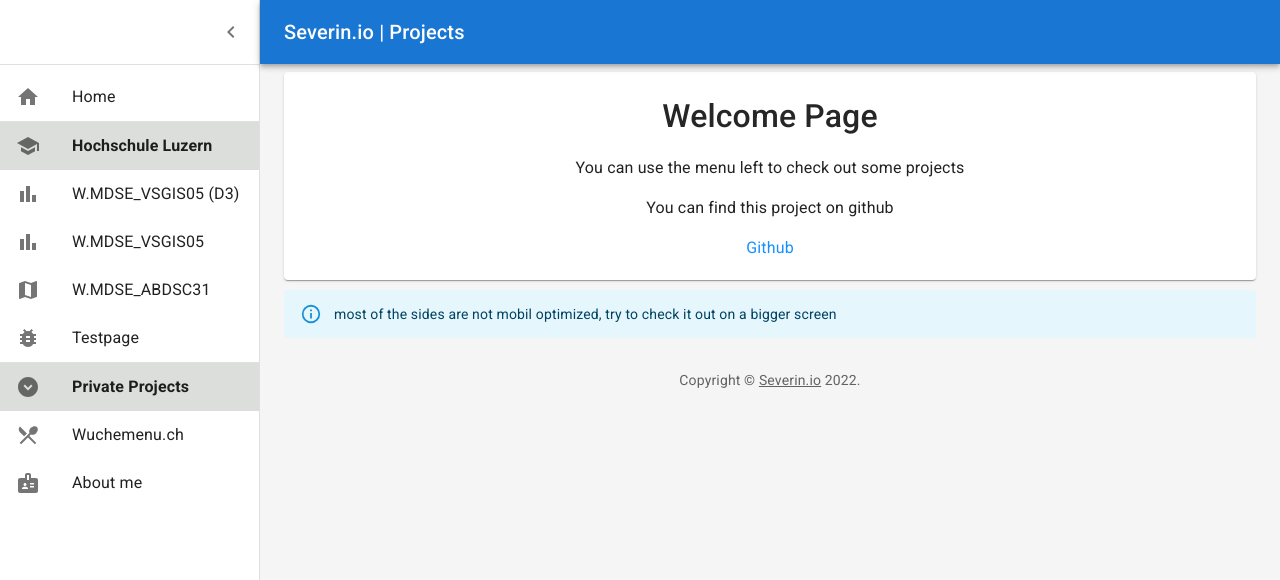
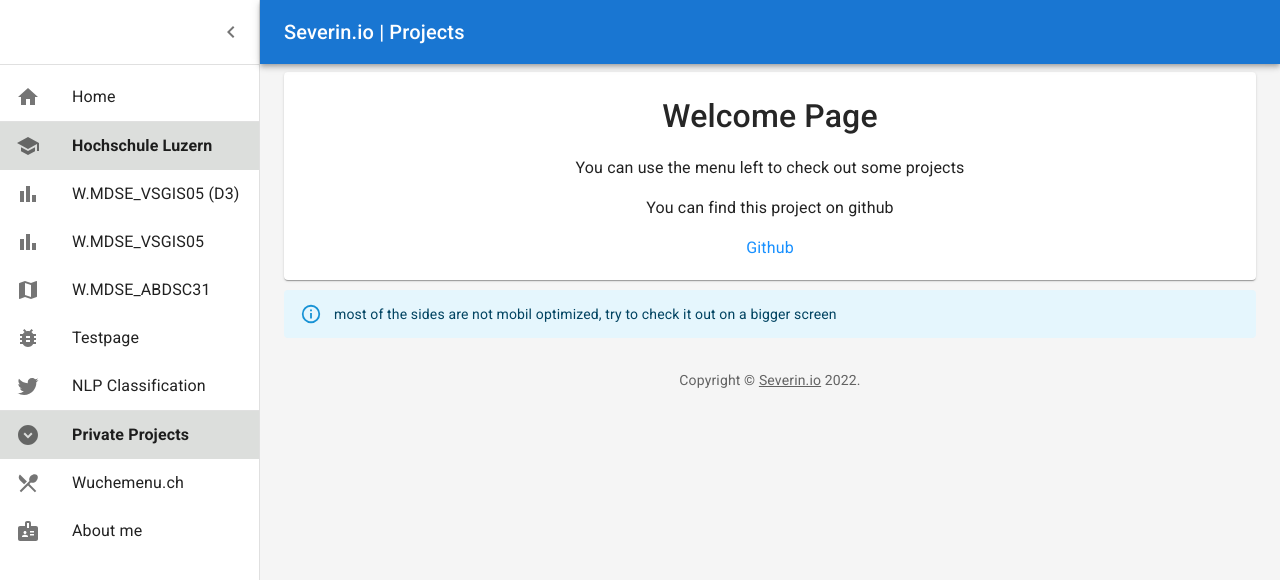
Before and after one commit to severinlindenmann/hslu, a React (Create React App) app in the folder hslu/: page / in a window 1280 px wide. Shown: the top 580 px of the page. Built offline with nearby package versions, Linux system fonts and the light colour scheme.

Commit message:
Update Dashboard.js

```diff
--- a/hslu/src/components/dashboard/Dashboard.js
+++ b/hslu/src/components/dashboard/Dashboard.js
@@ -35,6 +35,7 @@ import TestPage from "../../pages/testPage";
 import BugReportIcon from "@mui/icons-material/BugReport";
 import HSLUGIS from "../../pages/dvis";
 import BadgeIcon from "@mui/icons-material/Badge";
+import TwitterIcon from "@mui/icons-material/Twitter";
 
 function Copyright(props) {
   return (
@@ -204,6 +205,15 @@ function DashboardContent() {
               </ListItemIcon>
               <ListItemText primary="Testpage" />
             </ListItemButton>
+            <ListItemButton
+              component={Link}
+              to="https://severin-nlp.streamlit.app/"
+            >
+              <ListItemIcon>
+                <TwitterIcon />
+              </ListItemIcon>
+              <ListItemText primary="NLP Classification"></ListItemText>
+            </ListItemButton>
             <Divider />
             <ListItemButton style={{ backgroundColor: "#dcdedc" }}>
               <ListItemIcon>
```
